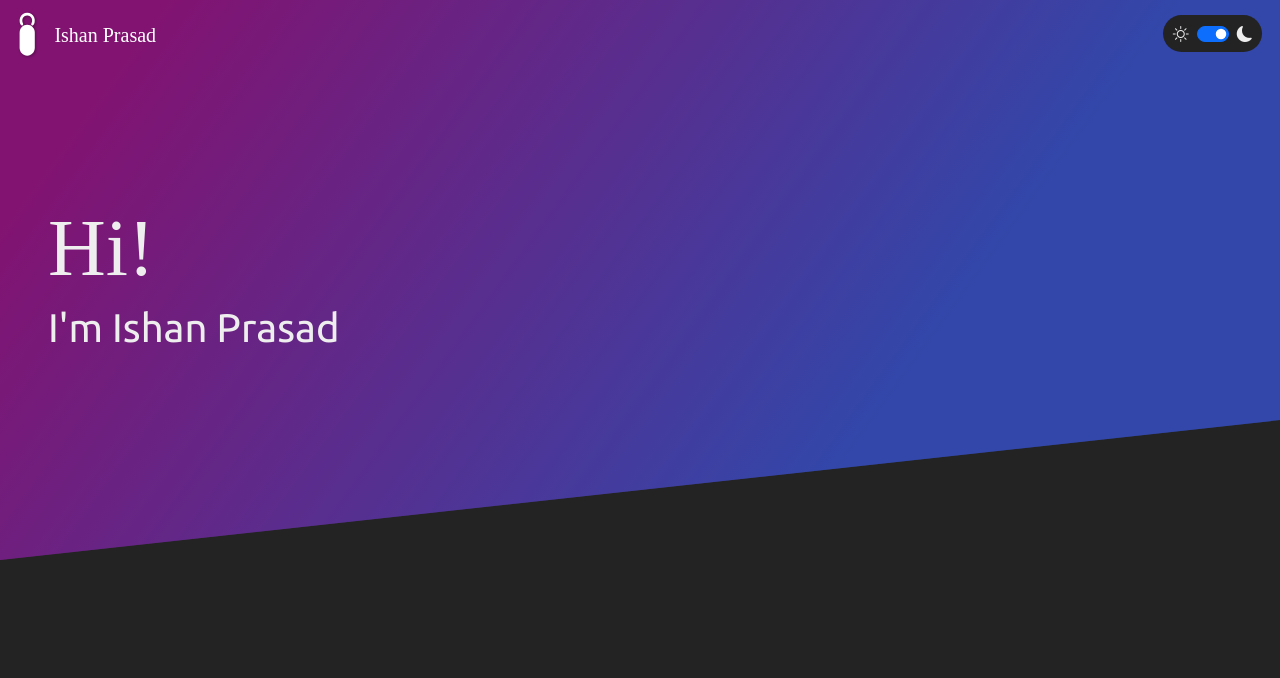
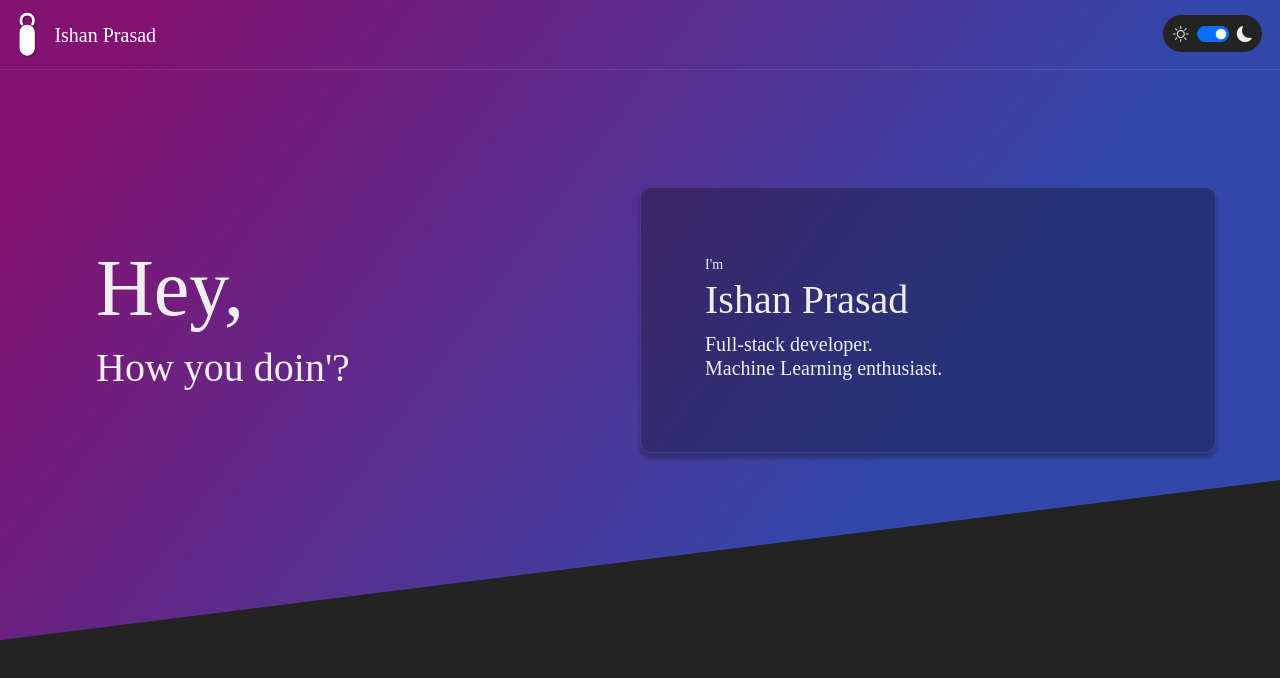
Before and after one commit to ishanpsahota/portfolio-web, a React (Create React App) app: page / in a window 1280 px wide. Shown: the top 678 px of the page. Built offline with nearby package versions, Linux system fonts and the light colour scheme; a web font is replaced by a local one.

Commit message:
glass design

```diff
--- /dev/null
+++ b/src/assets/styles/_animations.scss
@@ -0,0 +1,25 @@
+
+.animation {
+
+    &-typewriter h1 {
+        overflow: hidden; /* Ensures the content is not revealed until the animation */
+        border-right: .15em solid orange; /* The typwriter cursor */
+        white-space: nowrap; /* Keeps the content on a single line */
+        margin: 0 auto; /* Gives that scrolling effect as the typing happens */
+        letter-spacing: .15em; /* Adjust as needed */
+        animation:
+            typewriter 3.5s steps(40, end),
+            blink-caret .75s step-end infinite;
+
+    }
+}
+
+@keyframes typewriter {
+    from { width: 0 }
+    to { width: 100% }
+}
+
+@keyframes blink-caret {
+    from, to { border-color: transparent; }
+    50% { border-color: orange; }
+}
--- a/src/assets/styles/_background.scss
+++ b/src/assets/styles/_background.scss
@@ -45,4 +45,10 @@
         background-color: $success !important;
     }
 
+    &-glass {
+        background: $glass-overlay;
+        backdrop-filter: blur(10px);
+        --webkit-backdrop-filter: blur(10px);
+    }
+
 }
--- a/src/assets/styles/_body.scss
+++ b/src/assets/styles/_body.scss
@@ -29,3 +29,31 @@ body {
     position: relative;
     // transition: 0.2s ease;
 }
+
+.text-svg-container {
+
+    .text-wrapper {
+
+        margin: auto ;
+        padding: 2rem;
+    }
+
+    .svg-wrapper {
+        margin: auto;
+
+        img {
+            max-width: 80%;
+            height: auto;
+            margin: auto;
+        }
+    }
+}
+
+
+@media screen and (max-width: 996px) {
+    .svg-wrapper {
+        img {
+            max-width: 90% !important;
+        }
+    }
+}
--- a/src/assets/styles/_glass.scss
+++ b/src/assets/styles/_glass.scss
@@ -15,9 +15,38 @@
         box-shadow: none;
         top: 0;
         // align-items: center;
-        padding: 6rem 2rem;
+        padding: 7rem 4rem;
         display: flex;
         flex-direction: column;
     }
 
+    &-wrapper {
+        background-color: $glass-overlay;
+        border-radius: 10px;
+        height: 100%;
+        // width: 100%;
+        // max-width: 75%;
+        margin: auto;
+        border: $theme-border;
+        padding: 4rem;
+        --webkit-backdrop-filter: blur(15px);
+        box-shadow: $shadow;
+    }
+
 }
+
+@media screen and (max-width: 996px) {
+
+    .glass {
+
+        &-overlay {
+            padding: 7rem 1.5rem;
+        }
+
+        &-wrapper {
+            padding: 3rem 2rem;
+        }
+
+    }
+
+}
--- a/src/assets/styles/_utilities.scss
+++ b/src/assets/styles/_utilities.scss
@@ -1,7 +1,7 @@
 
 
 .full-view {
-    min-height: 70vh;
+    min-height: 40rem;
 }
 
 .icon {
--- a/src/components/Navbar/Navbar.js
+++ b/src/components/Navbar/Navbar.js
@@ -53,34 +53,45 @@ function Navbar() {
             let homeWrapperht = document.getElementById('home__hero-wrapper').offsetHeight;
             let navbarBrand = document.getElementById('navbar-brand');
             let themeSwitch = document.getElementById('theme-switch');
+            let dropdownDots = document.getElementById('dropdown-dots');
 
             // console.log(`${window.scrollY + nav.offsetHeight} ? ${homeWrapperht} `)
 
-            if(window.scrollY >= homeWrapperht - nav.offsetHeight) {
+            // if(window.scrollY >= homeWrapperht - nav.offsetHeight) {
+            if(window.scrollY >= 20) {
                 nav.classList.add('shadow-theme');
                 themeSwitch.classList.add('shadow-theme')
+                nav.classList.add('bg-glass');
 
                 if(theme === 'light') {
                     navbarBrand.classList.add('text-dark');
-                    nav.classList.add('bg-light')
+                    // nav.classList.add('bg-glass')
+                    dropdownDots.classList.add('text-dark')
                 }
 
                 if(theme === 'dark') {
-                    nav.classList.add('bg-dark')
+                    // nav.classList.add('bg-dark');
+                    if(dropdownDots.classList.contains('text-dark')) dropdownDots.classList.remove('text-dark')
                 }
 
             }
 
-            if(window.scrollY < homeWrapperht ) {
+            // if(window.scrollY < homeWrapperht ) {
+            if(window.scrollY < 20 ) {
                 nav.classList.remove('shadow-theme');
+                nav.classList.remove('bg-glass');
                 themeSwitch.classList.remove('shadow-theme')
                 navbarBrand.classList.remove('text-dark');
 
-                if(theme === 'light') nav.classList.remove('bg-light')
+                if(theme === 'light') {
+                    nav.classList.remove('bg-light')
+
+                    if(dropdownDots.classList.contains('text-dark')) dropdownDots.classList.remove('text-dark')
+                }
 
                 if(theme === 'dark') {
                     if(nav.classList.contains('bg-light')) nav.classList.remove('bg-light')
-
+                    if(dropdownDots.classList.contains('text-dark')) dropdownDots.classList.remove('text-dark')
                     nav.classList.remove('bg-dark')
                 }
 
@@ -94,12 +105,15 @@ function Navbar() {
     var changeTheme = (e) => {
 
         let navbarBrand = document.getElementById('navbar-brand');
-        let navWrapper = document.getElementById('nav-wrapper');
+        // let navWrapper = document.getElementById('nav-wrapper');
+        let dropdownDots = document.getElementById('dropdown-dots');
 
         if(theme === 'dark' ) {
             document.body.setAttribute('data-theme', 'light');
             setTheme('light')
             document.getElementById('navbar-brand').classList.add('text-dark')
+            // if(navWrapper.classList.contains('bg-dark')) navWrapper.classList.remove('bg-dark')
+            dropdownDots.classList.add('text-dark')
             // document.getElementById('nav-wrapper').classList.add('bg-light')
         }
 
@@ -109,16 +123,17 @@ function Navbar() {
             setTheme('dark')
 
             if(navbarBrand.classList.contains('text-dark')) navbarBrand.classList.remove('text-dark')
-            if(navWrapper.classList.contains('bg-light')) navWrapper.classList.remove('bg-light')
+            // if(navWrapper.classList.contains('bg-light')) navWrapper.classList.remove('bg-light')
 
             navbarBrand.classList.add('text-light')
+            dropdownDots.classList.add('text-light')
 
         }
     }
 
     return (
         <Router>
-            <nav className="navbar navbar-expand-lg navbar-dark nav-wrapper " id="nav-wrapper">
+            <nav className="navbar navbar-expand-lg navbar-dark nav-wrapper border-theme-bottom" id="nav-wrapper">
                 <div className="container-fluid">
                     <Link to="/" className="navbar-brand text-special logo-link" id="navbar-brand">
                         <img src={logoWhite} className={logoLightClass}  alt="Ishan Prasad" />
@@ -127,9 +142,9 @@ function Navbar() {
                         Ishan Prasad
                     </Link>
                     <button className="navbar-toggler border-0" type="button" data-bs-toggle="collapse" data-bs-target="#navbar" aria-controls="navbar" aria-expanded="false" aria-label="Toggle navigation">
-                        <i className="bi-three-dots-vertical" />
+                        <i className="bi-three-dots-vertical" id="dropdown-dots" />
                     </button>
-                    <div className="collapse justify-content-end navbar-collapse" id="navbar">
+                    <div className="collapse justify-content-end navbar-collapse " id="navbar">
                         <ul className="navbar-nav  mb-2 p-3 p-lg-0 mb-lg-0">
                             <li className="nav-item mx-auto">
                                 <div className={themeSwitchClass} id="theme-switch">
--- a/src/index.scss
+++ b/src/index.scss
@@ -7,3 +7,4 @@
 @import 'assets/styles/variables';
 @import 'assets/styles/header';
 @import 'assets/styles/glass';
+@import 'assets/styles/animations';
--- a/src/views/home/Home.js
+++ b/src/views/home/Home.js
@@ -1,12 +1,26 @@
+
+import helloSvg from '../../assets/svgs/hello.svg';
 
 function Home() {
     return (
         <div className="home-wrapper">
-            <div className="row full-view  gradient hero-polygon-wrapper" id="home__hero-wrapper">
-                <div className="glass-overlay p-lg-5 p-2">
-                    <div className="text my-auto text-left">
-                        <h1 className="display-1  text-special">Hi!</h1>
-                        <h1> I'm Ishan Prasad </h1>
+            <div className="row full-view gradient hero-polygon-wrapper" id="home__hero-wrapper">
+                <div className="glass-overlay text-svg-container justify-content-center text-center text-lg-start d-flex flex-column-reverse flex-lg-row ">
+                    <div className="text-wrapper text-special col-lg-6 ">
+                        <h1 className="display-1 ">Hey,</h1>
+                        <h1> How you doin'? </h1>
+                    </div>
+                    <div className="col-lg-6 svg-wrapper ">
+                        {/* <img src={helloSvg} alt="welcome" className="img-fluid" /> */}
+                        <div className="glass-wrapper text-special ">
+                            <small> I'm </small>
+                            <h1 className="">
+                                Ishan Prasad
+                            </h1>
+                            <h5>
+                                Full-stack developer. <br /> Machine Learning enthusiast.
+                            </h5>
+                        </div>
                     </div>
                 </div>
             </div>
```
Also changed, not shown: src/assets/svgs/hello.svg (added).
